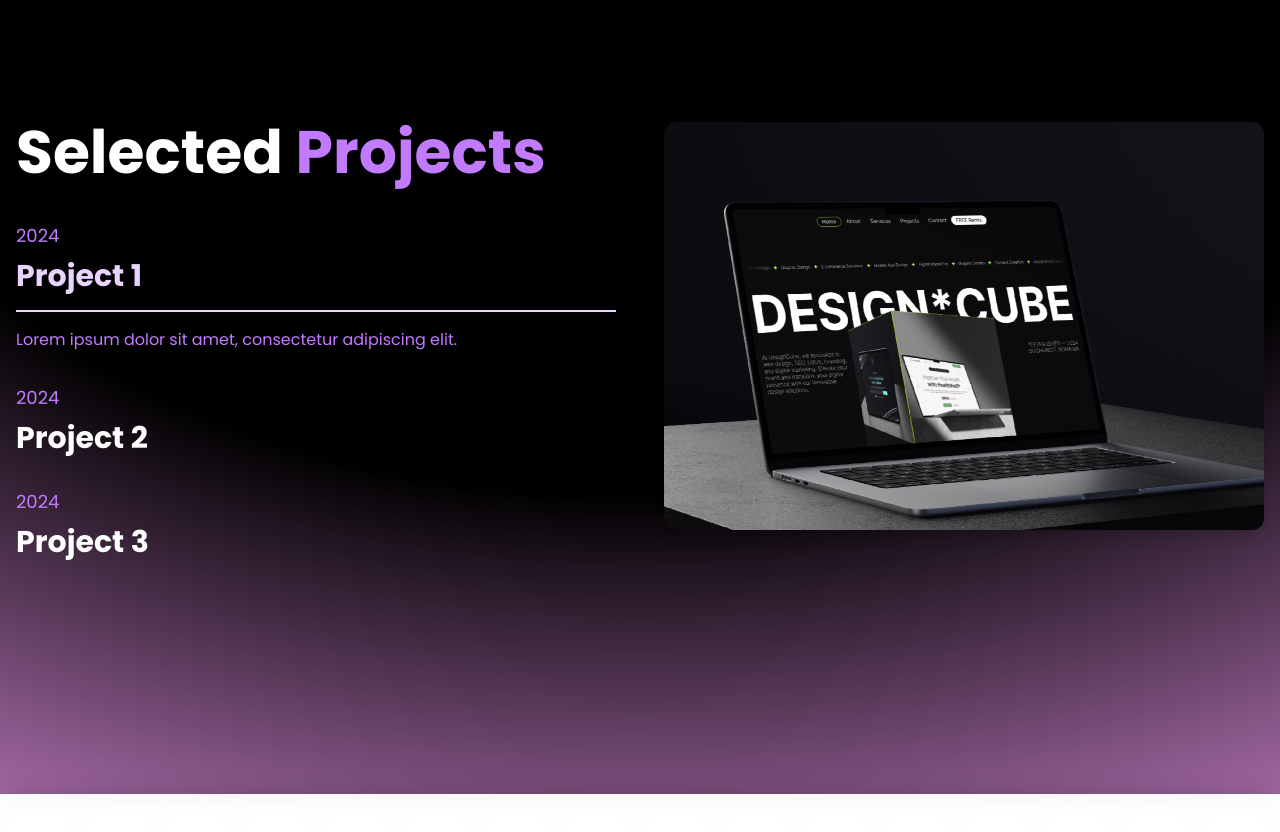
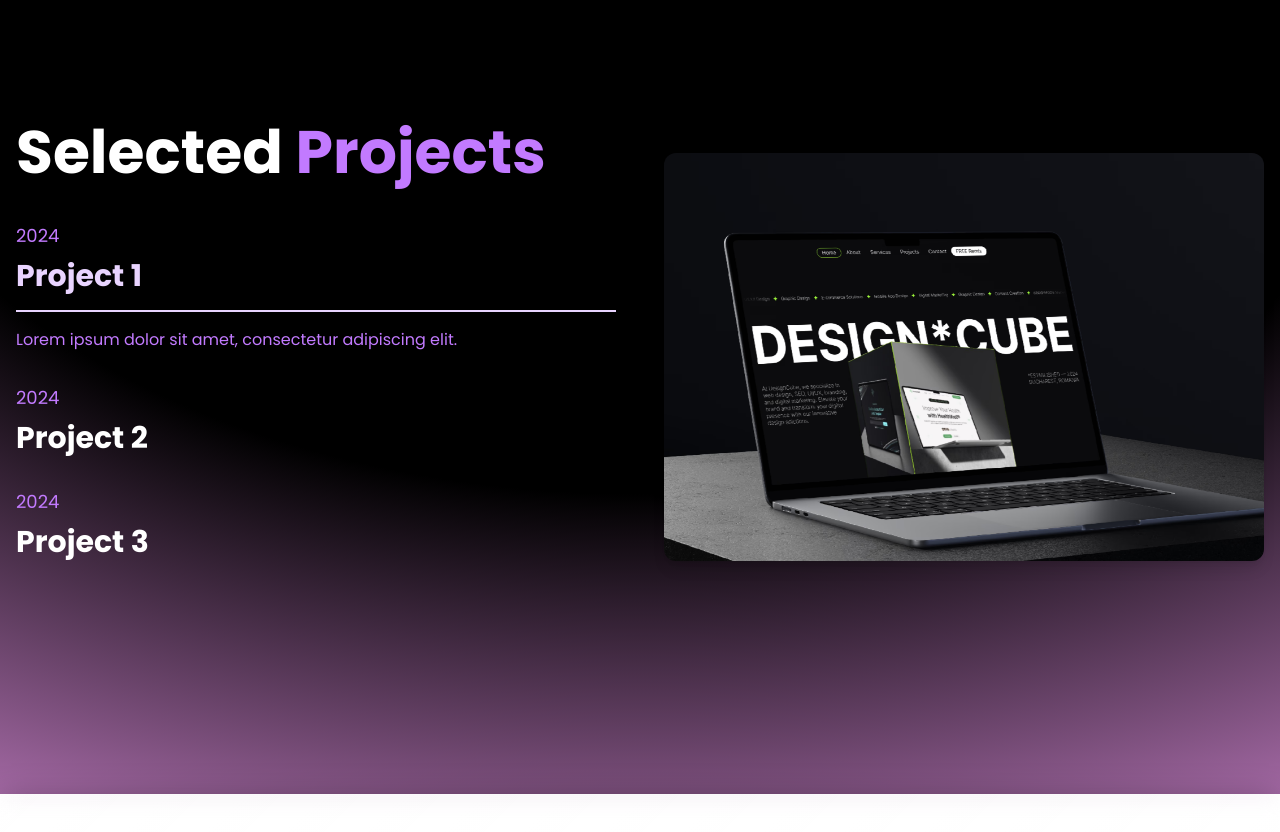
Before and after one commit to cfrinka/dev-portfolio, a Next.js app: page / in a window 1280 px wide. Shown: the part 1520-2352 px from the top of the page. Built offline with nearby package versions, Linux system fonts and the light colour scheme.

Commit message:
fix: Wrap Image component in a div for better layout control in Portfolio

```diff
--- a/app/components/Portfolio.tsx
+++ b/app/components/Portfolio.tsx
@@ -87,6 +87,7 @@
             </div>
           ))}
         </div>
+        <div className="w-full flex items-center justify-center">
           <Image
             src={selectedProject.image}
             alt={selectedProject.title}
@@ -95,6 +96,7 @@
             height={450}
           />
         </div>
+      </div>
     </motion.section>
   );
 };
```
Lines whose indentation alone changed are shown as unchanged.
